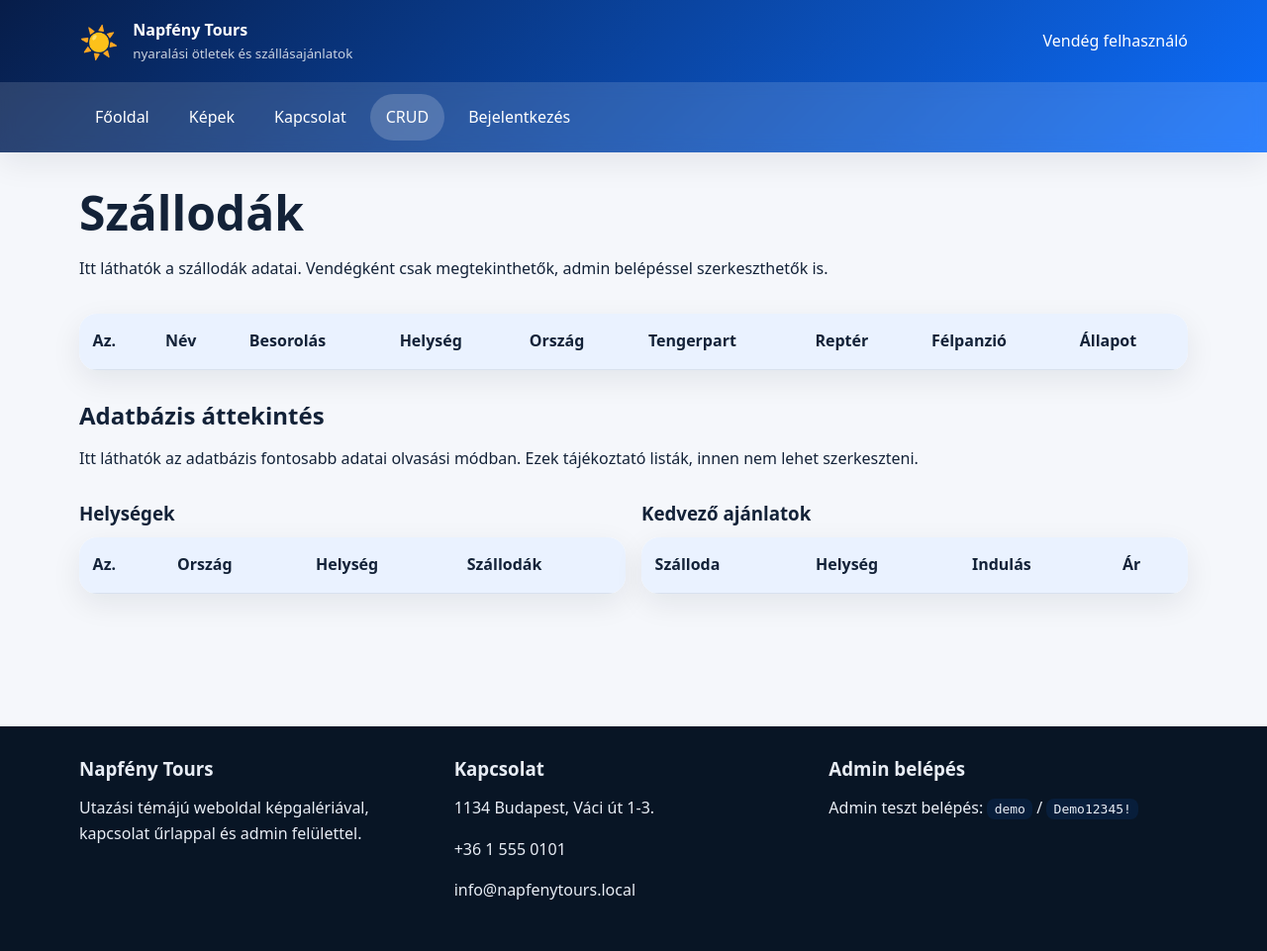
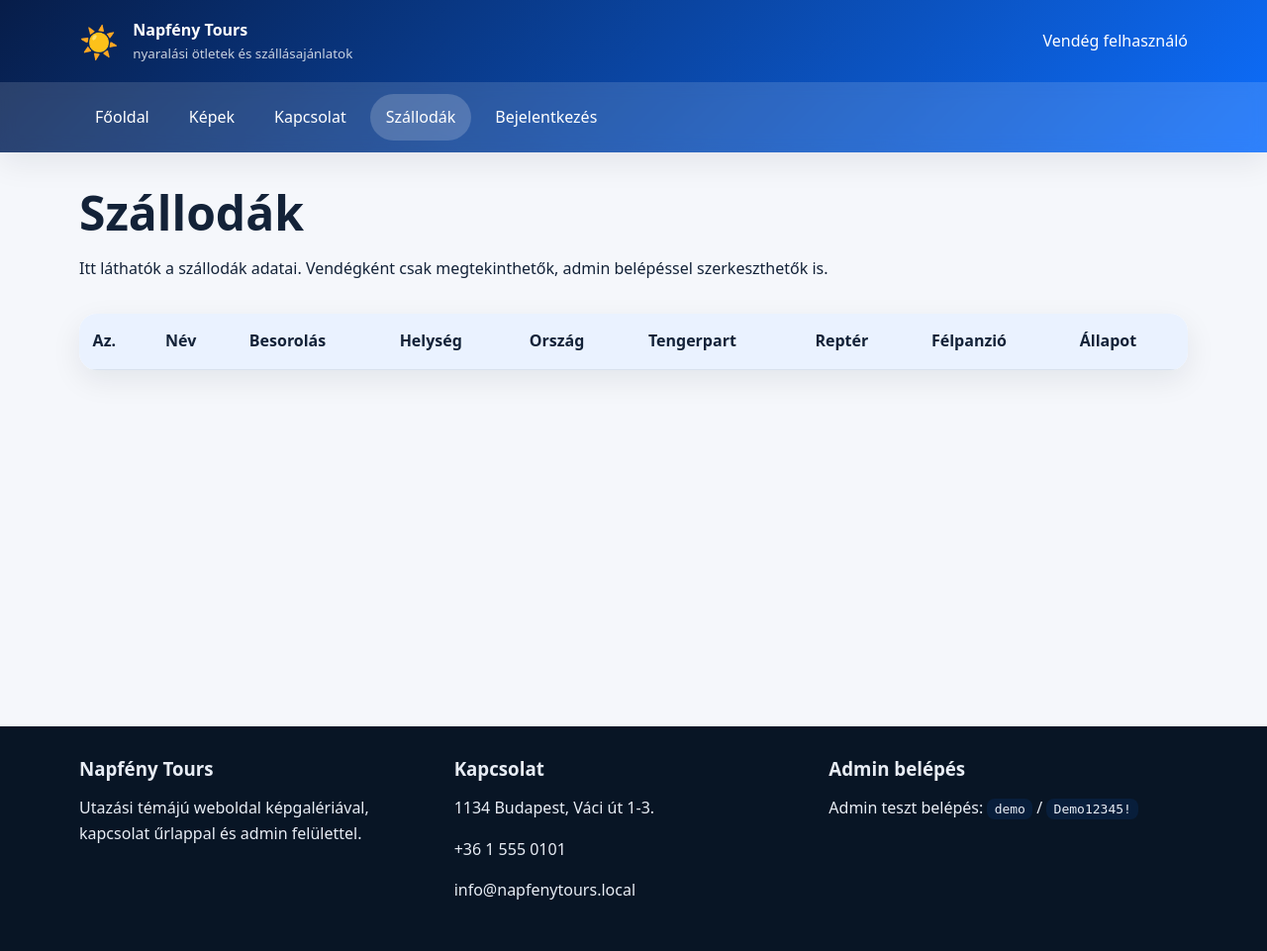
Before and after one commit to Fhsadam/napfeny-tours, a PHP site: page /crud in a window 1280 px wide. Shown: the whole page at 99% size. Run offline with PHP 8.4, Linux system fonts and the light colour scheme; lists and menus that the app fills with data are empty.

Commit message:
Vendeg menu atnevezese es attekinto panel torlese

```diff
--- a/app/views/hotels/index.php
+++ b/app/views/hotels/index.php
@@ -51,67 +51,6 @@
     </table>
 </div>
 
-<section class="section">
-    <div class="section-heading">
-        <h2>Adatbázis áttekintés</h2>
-        <p>Itt láthatók az adatbázis fontosabb adatai olvasási módban. Ezek tájékoztató listák, innen nem lehet szerkeszteni.</p>
-    </div>
-
-    <div class="two-column admin-panels">
-        <div>
-            <h3>Helységek</h3>
-            <div class="table-wrap">
-                <table class="data-table admin-mini-table">
-                    <thead>
-                        <tr>
-                            <th>Az.</th>
-                            <th>Ország</th>
-                            <th>Helység</th>
-                            <th>Szállodák</th>
-                        </tr>
-                    </thead>
-                    <tbody>
-                    <?php foreach ($locations as $location): ?>
-                        <tr>
-                            <td><?= e((string) $location['az']) ?></td>
-                            <td><?= e($location['orszag']) ?></td>
-                            <td><?= e($location['nev']) ?></td>
-                            <td><?= e((string) $location['hotels']) ?></td>
-                        </tr>
-                    <?php endforeach; ?>
-                    </tbody>
-                </table>
-            </div>
-        </div>
-
-        <div>
-            <h3>Kedvező ajánlatok</h3>
-            <div class="table-wrap">
-                <table class="data-table admin-mini-table">
-                    <thead>
-                        <tr>
-                            <th>Szálloda</th>
-                            <th>Helység</th>
-                            <th>Indulás</th>
-                            <th>Ár</th>
-                        </tr>
-                    </thead>
-                    <tbody>
-                    <?php foreach ($offers as $offer): ?>
-                        <tr>
-                            <td><?= e($offer['szalloda_nev']) ?></td>
-                            <td><?= e($offer['helyseg_nev']) ?></td>
-                            <td><?= e(date('Y.m.d', strtotime($offer['indulas']))) ?></td>
-                            <td><?= e(number_format((int) $offer['ar'], 0, ',', ' ')) ?> Ft</td>
-                        </tr>
-                    <?php endforeach; ?>
-                    </tbody>
-                </table>
-            </div>
-        </div>
-    </div>
-</section>
-
 <?php if (is_admin()): ?>
 <section class="section">
     <div class="section-heading">
--- a/app/views/layout.php
+++ b/app/views/layout.php
@@ -41,7 +41,7 @@
             <?php if (is_admin()): ?>
                 <a href="<?= e(url('uzenetek')) ?>" class="<?= current_route() === 'uzenetek' ? 'active' : '' ?>">Üzenetek</a>
             <?php endif; ?>
-            <a href="<?= e(url('crud')) ?>" class="<?= str_starts_with(current_route(), 'crud') ? 'active' : '' ?>">CRUD</a>
+            <a href="<?= e(url('crud')) ?>" class="<?= str_starts_with(current_route(), 'crud') ? 'active' : '' ?>"><?= is_admin() ? 'CRUD' : 'Szállodák' ?></a>
             <?php if (!is_logged_in()): ?>
                 <a href="<?= e(url('bejelentkezes')) ?>" class="<?= current_route() === 'bejelentkezes' ? 'active' : '' ?>">Bejelentkezés</a>
             <?php endif; ?>
```
